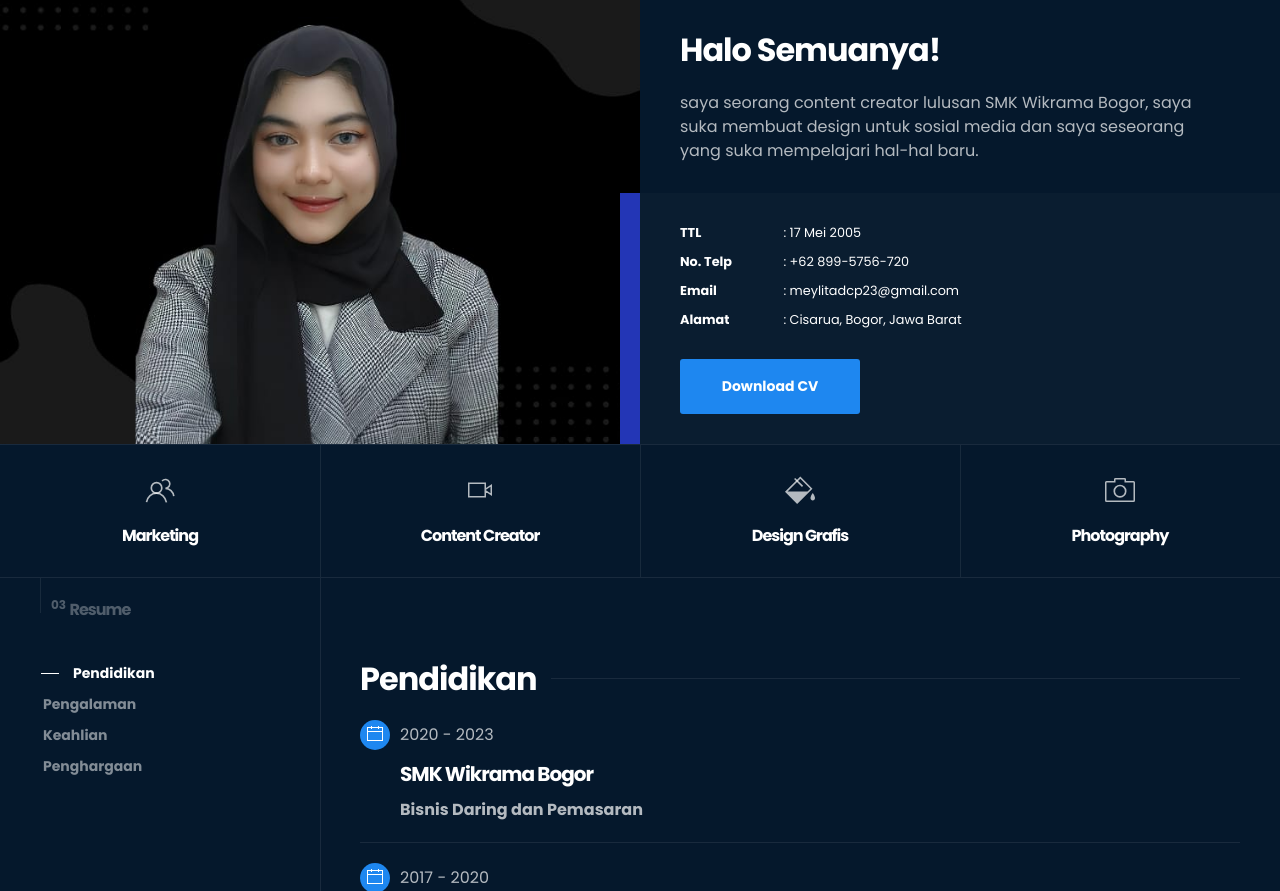
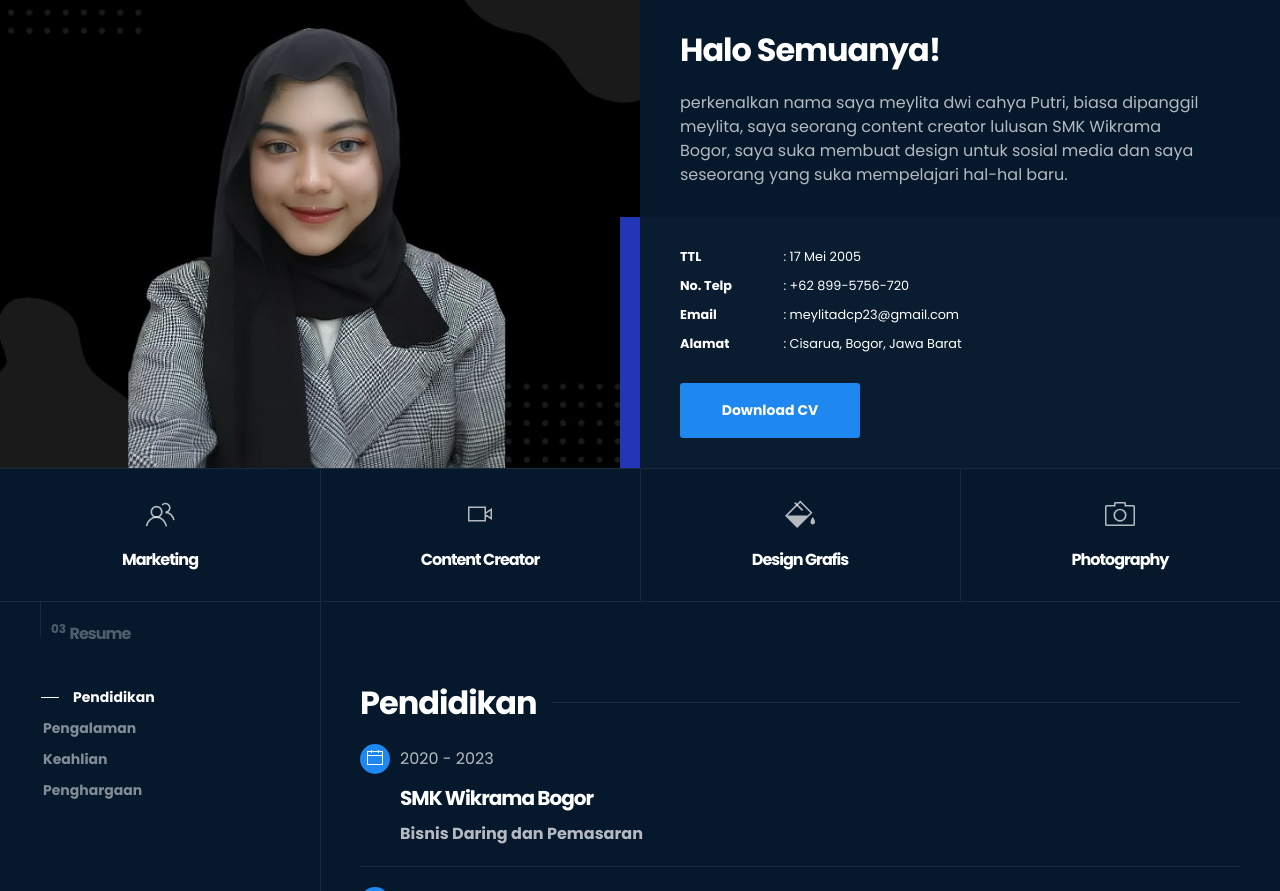
Before and after one commit to meylitadcp/meylitadcp.github.io, a plain HTML site: page index.html in a window 1280 px wide. Shown: the part 851-1742 px from the top of the page. Drawn offline with Linux system fonts and the light colour scheme.

Commit message:
last update adeku

```diff
--- a/index.html
+++ b/index.html
@@ -136,7 +136,7 @@
                                 <div class="yb-my-profile-desc-top">
                                     <h2 class="yb-section-title">Halo Semuanya!</h2>
                                     <p>
-                                        saya seorang content creator lulusan SMK Wikrama Bogor, saya suka membuat design untuk sosial media dan saya seseorang yang suka mempelajari hal-hal baru.
+                                        perkenalkan nama saya meylita dwi cahya Putri, biasa dipanggil meylita, saya seorang content creator lulusan SMK Wikrama Bogor, saya suka membuat design untuk sosial media dan saya seseorang yang suka mempelajari hal-hal baru.
                                     </p>
                                 </div>
                                 <div class="yb-my-profile-desc-bottom yb-bg-soft">
```
